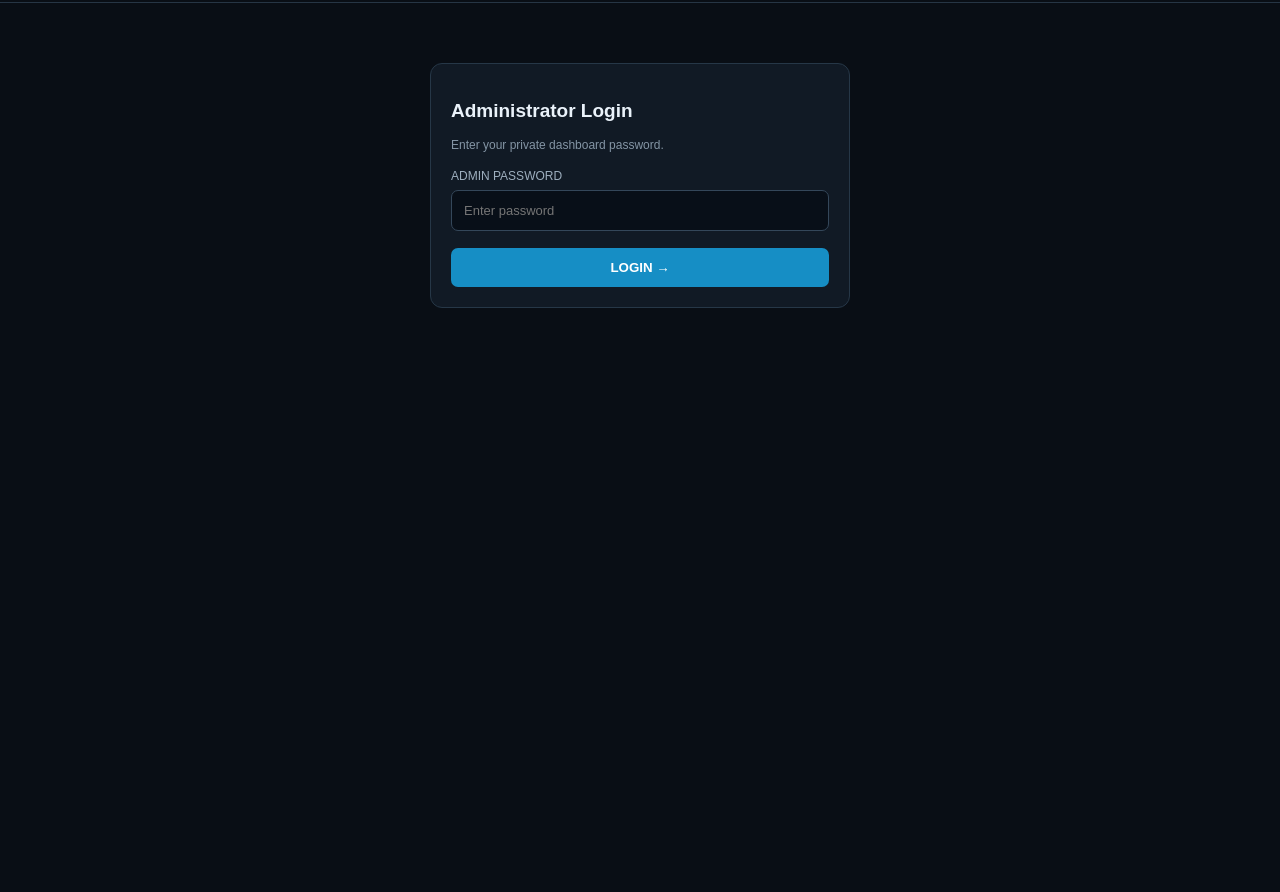
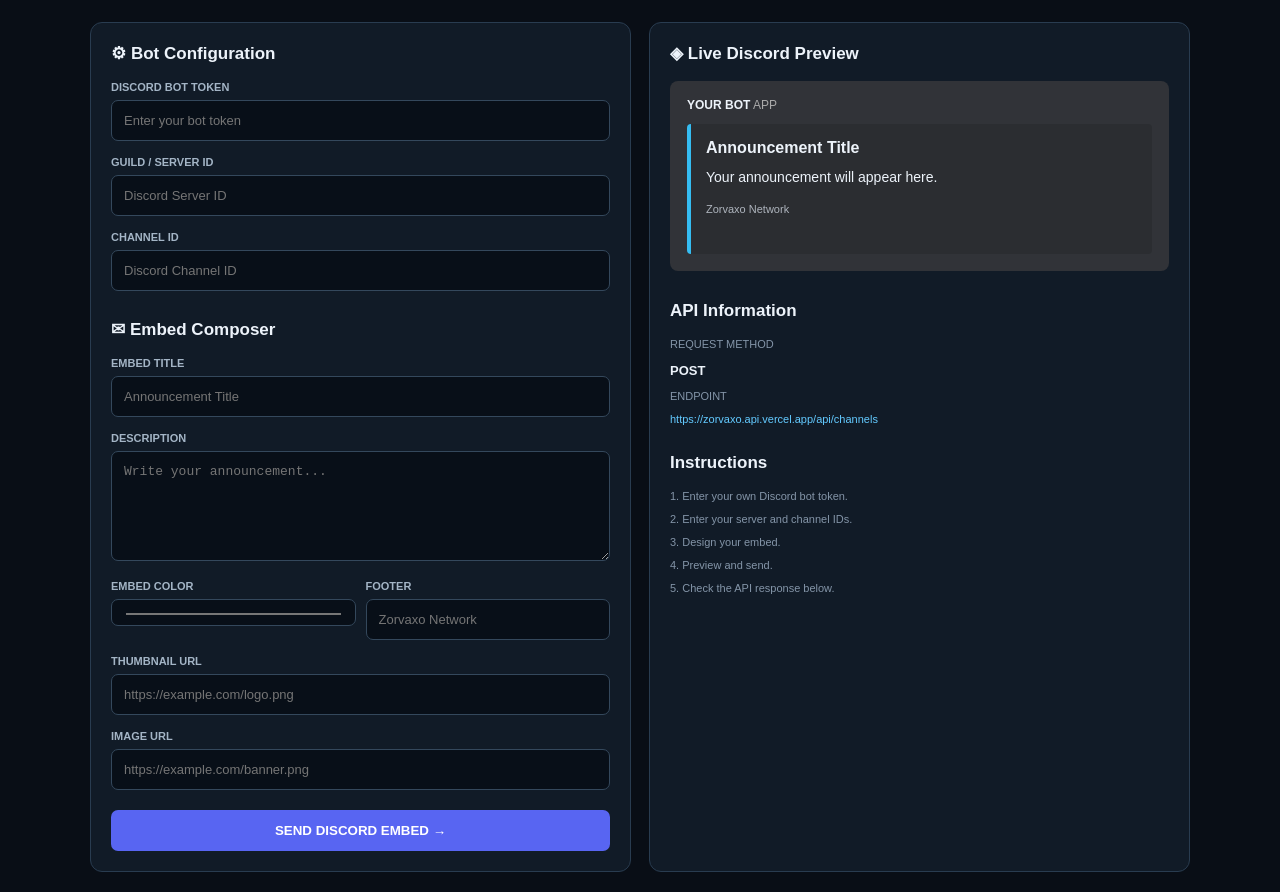
Before and after one commit to BotCodersuraj/zorvaxo.api, a website: page public/index.html in a window 1280 px wide. Shown: the part 79-971 px from the top of the page. Before the commit the page ends 800 px from the top, so only its background shows below. Drawn offline with Linux system fonts and the light colour scheme.

Commit message:
Update index.html

```diff
--- a/public/index.html
+++ b/public/index.html
@@ -4,275 +4,250 @@
 <head>
 <meta charset="UTF-8">
 <meta name="viewport" content="width=device-width,initial-scale=1">
-<title>OverMC | Announcement Manager</title>
+<title>Zorvaxo | Discord Embed Sender</title>
 <style>
 *{box-sizing:border-box}
-body{margin:0;background:#090e15;color:#eaf2fa;font-family:Arial,sans-serif}
-header{padding:20px 5%;border-bottom:1px solid #263544;
-display:flex;justify-content:space-between;align-items:center}
-.logo{font-size:23px;font-weight:900;letter-spacing:2px;color:#54caff}
-.small{color:#8495a5;font-size:12px}
-main{max-width:1150px;margin:35px auto;padding:0 18px}
-h2{font-size:19px}
-.layout{display:grid;grid-template-columns:1.1fr .9fr;gap:20px}
-.card{background:#111a25;border:1px solid #263747;border-radius:12px;padding:20px}
-label{display:block;font-size:12px;color:#9eafbf;margin:17px 0 7px}
-input,textarea,select{
-width:100%;padding:12px;background:#080f18;
-color:white;border:1px solid #34475a;border-radius:7px;
-outline:none;font:inherit;font-size:13px
+body{
+ margin:0;background:#090e16;color:#edf3fa;
+ font-family:Arial,sans-serif;padding:20px
 }
-textarea{resize:vertical;min-height:120px}
-input:focus,textarea:focus,select:focus{border-color:#48c9ff}
-button{border:0;border-radius:7px;padding:12px 16px;
-background:#168ec5;color:white;font-weight:bold;cursor:pointer}
-button:disabled{opacity:.5;cursor:not-allowed}
+header{
+ max-width:1100px;margin:10px auto 25px;
+ display:flex;justify-content:space-between;align-items:center
+}
+.logo{font-size:25px;font-weight:900;letter-spacing:2px;color:#57caff}
+.sub{font-size:11px;color:#8395a8;margin-top:5px}
+main{max-width:1100px;margin:auto}
+.grid{display:grid;grid-template-columns:1fr 1fr;gap:18px}
+.card{
+ background:#111b27;border:1px solid #293c50;
+ border-radius:12px;padding:20px
+}
+h2{font-size:17px;margin:0 0 17px}
+label{
+ display:block;color:#a4b5c6;font-size:11px;
+ font-weight:bold;margin:15px 0 7px
+}
+input,textarea{
+ width:100%;background:#080f18;color:white;
+ border:1px solid #34485c;border-radius:7px;
+ padding:12px;outline:none;font-size:13px
+}
+input:focus,textarea:focus{border-color:#42bfff}
+textarea{height:110px;resize:vertical}
 .row{display:flex;gap:10px}
-.row>*{flex:1;min-width:0}
-.send{width:100%;margin-top:20px;background:#5865f2}
-.secondary{background:#263747}
-.preview{background:#313338;padding:17px;border-radius:9px}
-.embed{background:#2b2d31;border-left:4px solid #35bdf2;
-padding:15px;border-radius:4px;min-height:120px;overflow-wrap:anywhere}
+.row>div{flex:1;min-width:0}
+button{
+ border:0;border-radius:7px;padding:13px;
+ background:#5865f2;color:white;font-weight:bold;
+ cursor:pointer
+}
+button:disabled{opacity:.5}
+.send{width:100%;margin-top:20px}
+.preview{
+ background:#313338;padding:17px;border-radius:8px
+}
+.embed{
+ background:#2b2d31;border-left:4px solid #35bdf2;
+ padding:15px;border-radius:4px;min-height:130px;
+ overflow-wrap:anywhere
+}
 .embed h3{font-size:16px;margin:0 0 10px}
 .embed p{font-size:14px;white-space:pre-wrap;line-height:1.5;margin:0}
 .embed img{max-width:100%;border-radius:5px;margin-top:12px}
 .thumb{width:75px;float:right;margin-left:12px}
-.foot{font-size:11px;color:#aeb4bd;margin-top:16px}
-#result{font-size:13px;margin-top:14px;line-height:1.6}
-.top{display:flex;justify-content:space-between;align-items:center}
-.hidden{display:none}
-@media(max-width:750px){.layout{grid-template-columns:1fr}header{padding:17px}}
+.footer{color:#aeb4bd;font-size:11px;margin-top:15px}
+#result{
+ margin-top:15px;padding:12px;background:#080f18;
+ border-radius:7px;font-size:12px;white-space:pre-wrap;
+ overflow-wrap:anywhere;display:none
+}
+.api{color:#63caff;font-size:11px;overflow-wrap:anywhere}
+.small{color:#8495a8;font-size:11px}
+@media(max-width:750px){.grid{grid-template-columns:1fr}body{padding:12px}}
 </style>
 </head>
 <body>
 
 <header>
  <div>
-  <div class="logo">OVERMC</div>
-  <div class="small">ANNOUNCEMENT CONTROL CENTER</div>
+  <div class="logo">ZORVAXO</div>
+  <div class="sub">UNIVERSAL DISCORD EMBED SENDER</div>
  </div>
- <div class="small">● ADMIN PANEL</div>
+ <div class="small">● API SYSTEM</div>
 </header>
 
 <main>
-<section id="login" class="card" style="max-width:420px;margin:60px auto">
- <h2>Administrator Login</h2>
- <p class="small">Enter your private dashboard password.</p>
- <label>ADMIN PASSWORD</label>
- <input id="pass" type="password" placeholder="Enter password">
- <button style="width:100%;margin-top:17px" onclick="login()">LOGIN →</button>
- <div id="loginError" class="small"></div>
-</section>
+<div class="grid">
 
-<section id="dashboard" class="hidden">
- <div class="top">
-  <div>
-   <h2>Announcement Composer</h2>
-   <p class="small">Create and publish Discord embeds.</p>
-  </div>
-  <button class="secondary" onclick="logout()">LOGOUT</button>
- </div>
+<section class="card">
+<h2>⚙ Bot Configuration</h2>
 
- <div class="layout">
-  <section class="card">
-   <h2>Compose Embed</h2>
+<label>DISCORD BOT TOKEN</label>
+<input id="token" type="password" placeholder="Enter your bot token">
 
-   <label>DESTINATION CHANNEL</label>
-   <div class="row">
-    <select id="channel"><option value="">Loading channels...</option></select>
-    <button class="secondary" onclick="loadChannels()">↻</button>
-   </div>
+<label>GUILD / SERVER ID</label>
+<input id="guild" placeholder="Discord Server ID">
+
+<label>CHANNEL ID</label>
+<input id="channel" placeholder="Discord Channel ID">
+
+<h2 style="margin-top:28px">✉ Embed Composer</h2>
 
 <label>EMBED TITLE</label>
-   <input id="title" maxlength="256" placeholder="OverMC Announcement">
+<input id="title" maxlength="256" placeholder="Announcement Title">
 
 <label>DESCRIPTION</label>
 <textarea id="description" maxlength="4096"
-   placeholder="Write your announcement here..."></textarea>
+placeholder="Write your announcement..."></textarea>
 
 <div class="row">
 <div>
 <label>EMBED COLOR</label>
-     <input id="color" type="color" value="#35bdf2">
+<input type="color" id="color" value="#35bdf2">
 </div>
 <div>
 <label>FOOTER</label>
-     <input id="footer" maxlength="2048" placeholder="OverMC Network">
+<input id="footer" maxlength="2048" placeholder="Zorvaxo Network">
 </div>
 </div>
 
-   <label>THUMBNAIL URL (OPTIONAL)</label>
-   <input id="thumbnail" type="url" placeholder="https://example.com/logo.png">
+<label>THUMBNAIL URL</label>
+<input id="thumbnail" placeholder="https://example.com/logo.png">
 
-   <label>IMAGE URL (OPTIONAL)</label>
-   <input id="image" type="url" placeholder="https://example.com/banner.png">
+<label>IMAGE URL</label>
+<input id="image" placeholder="https://example.com/banner.png">
 
-   <button class="send" id="send" onclick="sendMessage()">
-    SEND ANNOUNCEMENT →
+<button class="send" id="send" onclick="sendEmbed()">
+ SEND DISCORD EMBED →
 </button>
+
 <div id="result"></div>
 </section>
 
 <section class="card">
-   <h2>Live Preview</h2>
-   <p class="small">Discord-style embed preview</p>
-
+<h2>◈ Live Discord Preview</h2>
 <div class="preview">
-    <div class="small" style="margin-bottom:12px">
-     <b style="color:white">OVERMC BOT</b> <span>APP</span>
+<div style="font-size:12px;margin-bottom:12px">
+ <b>YOUR BOT</b> <span style="color:#aaa">APP</span>
 </div>
-    <div class="embed" id="embedPreview">
-     <img id="previewThumb" class="thumb hidden">
-     <h3 id="previewTitle">Announcement Title</h3>
-     <p id="previewDescription">Your announcement description will appear here.</p>
-     <img id="previewImage" class="hidden">
-     <div class="foot" id="previewFooter">OverMC Network</div>
+<div class="embed" id="embed">
+<img id="pThumb" class="thumb" hidden>
+<h3 id="pTitle">Announcement Title</h3>
+<p id="pDesc">Your announcement will appear here.</p>
+<img id="pImage" hidden>
+<div class="footer" id="pFooter">Zorvaxo Network</div>
 </div>
 </div>
 
-   <div style="margin-top:25px">
-    <h2>Dashboard Information</h2>
-    <p class="small">• Unlimited announcements</p>
-    <p class="small">• Selected channel delivery</p>
-    <p class="small">• Discord embed formatting</p>
-    <p class="small">• Secure backend authentication</p>
-    <p class="small">• No permanent message lock</p>
+<h2 style="margin-top:30px">API Information</h2>
+<p class="small">REQUEST METHOD</p>
+<b style="font-size:13px">POST</b>
+<p class="small">ENDPOINT</p>
+<div class="api">https://zorvaxo.api.vercel.app/api/channels</div>
+
+<h2 style="margin-top:28px">Instructions</h2>
+<p class="small">1. Enter your own Discord bot token.</p>
+<p class="small">2. Enter your server and channel IDs.</p>
+<p class="small">3. Design your embed.</p>
+<p class="small">4. Preview and send.</p>
+<p class="small">5. Check the API response below.</p>
+</section>
+
 </div>
-  </section>
- </div>
-</section>
 </main>
 
 <script>
-let password = "";
-
 const $ = id => document.getElementById(id);
 
-async function api(path,body){
- const response = await fetch(path,{
-  method:"POST",
-  headers:{"Content-Type":"application/json"},
-  body:JSON.stringify(body)
- });
- const data = await response.json();
- if(!response.ok) throw new Error(data.error || "Request failed");
- return data;
+function updatePreview(){
+ $("pTitle").textContent = $("title").value || "Announcement Title";
+ $("pDesc").textContent = $("description").value || "Your announcement will appear here.";
+ $("pFooter").textContent = $("footer").value || "Zorvaxo Network";
+ $("embed").style.borderLeftColor = $("color").value;
+
+ function imagePreview(id,url){
+  const el = $(id);
+  el.hidden = true;
+  el.removeAttribute("src");
+  if(!url) return;
+  try{
+   const u = new URL(url);
+   if(u.protocol !== "https:") return;
+   el.src = u.href;
+   el.hidden = false;
+   el.onerror = () => el.hidden = true;
+  }catch{}
+ }
+ imagePreview("pImage",$("image").value);
+ imagePreview("pThumb",$("thumbnail").value);
 }
 
-async function login(){
- const value = $("pass").value;
- $("loginError").textContent = "Checking...";
-
- try{
-  password = value;
-  await loadChannels();
-
-  $("login").classList.add("hidden");
-  $("dashboard").classList.remove("hidden");
- }catch(e){
-  password = "";
-  $("loginError").textContent = e.message;
- }
-}
-
-function logout(){
- password = "";
- $("pass").value = "";
- $("dashboard").classList.add("hidden");
- $("login").classList.remove("hidden");
-}
-
-async function loadChannels(){
- const data = await api("/api/channels",{password});
-
- $("channel").innerHTML = '<option value="">Select channel</option>';
-
- data.channels.forEach(c=>{
-  const option = document.createElement("option");
-  option.value = c.id;
-  option.textContent = "# " + c.name;
-  $("channel").appendChild(option);
- });
-}
-
-function updatePreview(){
- const title = $("title").value;
- const desc = $("description").value;
- const footer = $("footer").value;
- const image = $("image").value;
- const thumb = $("thumbnail").value;
-
- $("previewTitle").textContent = title || "Announcement Title";
- $("previewDescription").textContent =
-  desc || "Your announcement description will appear here.";
- $("previewFooter").textContent = footer || "OverMC Network";
-
- $("embedPreview").style.borderLeftColor = $("color").value;
-
- function setImage(id,url){
-  const el = $(id);
-  el.classList.add("hidden");
-  el.removeAttribute("src");
-
-  if(!url) return;
-
-  try{
-   const parsed = new URL(url);
-   if(parsed.protocol !== "https:") return;
-   el.src = parsed.href;
-   el.classList.remove("hidden");
-   el.onerror = () => el.classList.add("hidden");
-  }catch{}
- }
-
- setImage("previewImage",image);
- setImage("previewThumb",thumb);
-}
-
-["title","description","footer","image","thumbnail","color"]
+["title","description","footer","color","image","thumbnail"]
 .forEach(id=>$(id).addEventListener("input",updatePreview));
 
-async function sendMessage(){
- const channelId = $("channel").value;
+async function sendEmbed(){
+ const token = $("token").value.trim();
+ const guildId = $("guild").value.trim();
+ const channelId = $("channel").value.trim();
  const title = $("title").value.trim();
  const description = $("description").value.trim();
 
- if(!channelId){
-  $("result").textContent = "Select a channel first.";
+ const result = $("result");
+ const button = $("send");
+
+ if(!token || !guildId || !channelId){
+  alert("Enter bot token, server ID and channel ID.");
   return;
  }
 
  if(!title && !description){
-  $("result").textContent = "Add a title or description.";
+  alert("Enter a title or description.");
   return;
  }
 
- const button = $("send");
+ if(!confirm("Send this embed to your Discord channel?")) return;
+
  button.disabled = true;
  button.textContent = "SENDING...";
+ result.style.display = "block";
+ result.textContent = "Connecting to API...";
 
  try{
-  const data = await api("/api/send",{
-   password,
+  const response = await fetch(
+   "https://zorvaxo.api.vercel.app/api/channels",
+   {
+    method:"POST",
+    headers:{"Content-Type":"application/json"},
+    body:JSON.stringify({
+     botToken:token,
+     guildId,
      channelId,
-   embed:{
      title,
      description,
      color:$("color").value,
      footer:$("footer").value,
-    image:$("image").value,
-    thumbnail:$("thumbnail").value
+     thumbnail:$("thumbnail").value,
+     image:$("image").value
+    })
    }
-  });
+  );
 
-  $("result").textContent = "✓ Announcement sent successfully! ID: " + data.messageId;
+  const data = await response.json();
 
- }catch(e){
-  $("result").textContent = "✕ " + e.message;
+  if(!response.ok || !data.success){
+   throw new Error(data.error || "API request failed");
+  }
+
+  result.textContent =
+   "✓ EMBED SENT SUCCESSFULLY\n\nMessage ID: " + data.messageId +
+   "\nChannel ID: " + data.channelId;
+
+ }catch(error){
+  result.textContent = "✕ ERROR\n\n" + error.message;
  }finally{
   button.disabled = false;
-  button.textContent = "SEND ANNOUNCEMENT →";
+  button.textContent = "SEND DISCORD EMBED →";
  }
 }
 
```
Lines whose indentation alone changed are shown as unchanged.
